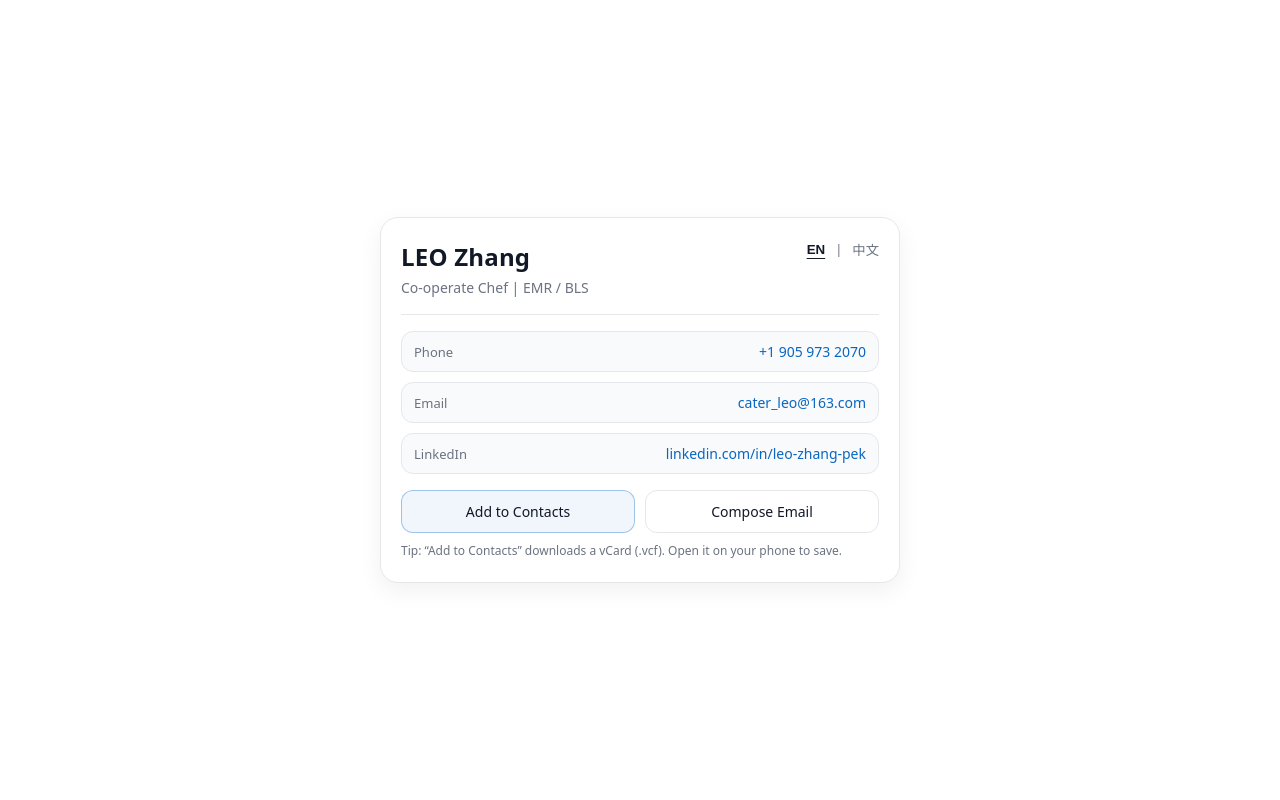
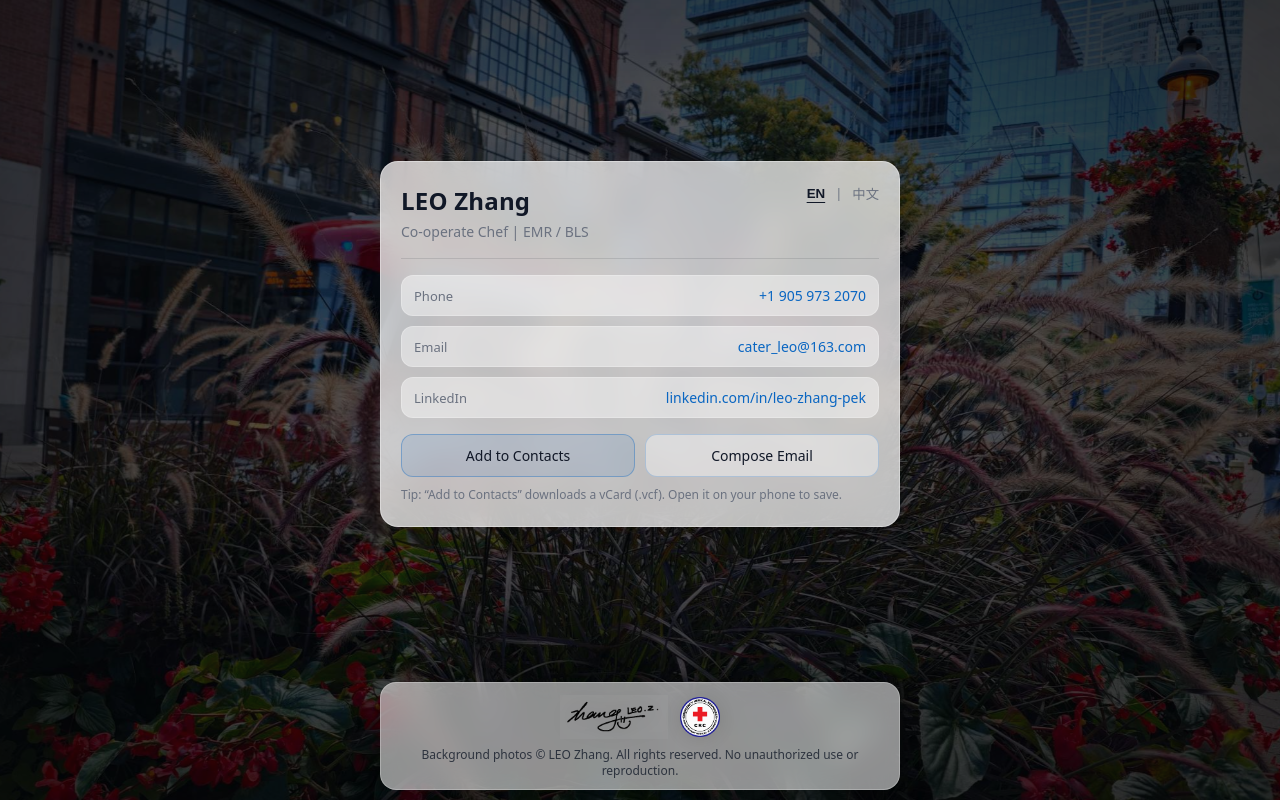
Before and after one commit to Mr-LEO-Zhang/leozhang-pro_web, a plain HTML site: page index.html in a window 1280 px wide. Drawn offline with Linux system fonts and the light colour scheme.

Commit message:
Update index.html

```diff
--- a/index.html
+++ b/index.html
@@ -8,40 +8,114 @@
 
   <style>
     :root{
-      --bg:#ffffff;
       --text:#111827;
       --muted:#6b7280;
-      --line:#e5e7eb;
-      --link:#0A66C2; /* LinkedIn blue */
-      --chip:#f9fafb;
-      --chipText:#111827;
-      --chipBorder:#e5e7eb;
+      --line:rgba(255,255,255,.22);
+      --link:#0A66C2;
+
+      /* Glass */
+      --card-bg: rgba(255,255,255,0.72);
+      --card-border: rgba(255,255,255,0.35);
+      --card-shadow: 0 10px 30px rgba(0,0,0,.20);
+
+      /* Footer glass */
+      --footer-bg: rgba(255,255,255,0.55);
+      --footer-border: rgba(255,255,255,0.25);
+
+      --chip-bg: rgba(255,255,255,0.45);
+      --chip-border: rgba(255,255,255,0.22);
       --shadow: 0 8px 24px rgba(17,24,39,.06);
+
+      --bg-dim-1: rgba(0,0,0,.34);
+      --bg-dim-2: rgba(0,0,0,.70);
     }
 
     *{box-sizing:border-box}
+
     body{
       margin:0;
-      font-family: ui-sans-serif, system-ui, -apple-system, Segoe UI, Roboto, Helvetica, Arial, "Noto Sans", "Apple Color Emoji","Segoe UI Emoji";
-      background: var(--bg);
       color: var(--text);
+      font-family: ui-sans-serif, system-ui, -apple-system, "SF Pro Display", "SF Pro Text",
+                   "Segoe UI", Roboto, Helvetica, Arial, "Noto Sans", "PingFang SC",
+                   "Hiragino Sans GB", "Microsoft YaHei", sans-serif;
+      background:#0b1020;
+      overflow-x:hidden;
     }
 
+    /* ===== Background slideshow (9 images) ===== */
+    .bg{
+      position:fixed;
+      inset:0;
+      z-index:-2;
+      overflow:hidden;
+      background:#0b1020;
+    }
+    .bg-slide{
+      position:absolute;
+      inset:0;
+      background-size:cover;
+      background-position:center;
+      opacity:0;
+      transform:scale(1.03);
+      filter:saturate(1.05) contrast(1.02);
+      animation: fade 45s infinite;
+    }
+    /* Make sure images are in the same folder as index.html */
+    .bg-slide.s1{ background-image:url("./image_01.jpg"); animation-delay: 0s; }
+    .bg-slide.s2{ background-image:url("./image_02.jpg"); animation-delay: 5s; }
+    .bg-slide.s3{ background-image:url("./image_03.jpg"); animation-delay: 10s; }
+    .bg-slide.s4{ background-image:url("./image_04.jpg"); animation-delay: 15s; }
+    .bg-slide.s5{ background-image:url("./image_05.jpg"); animation-delay: 20s; }
+    .bg-slide.s6{ background-image:url("./image_06.jpg"); animation-delay: 25s; }
+    .bg-slide.s7{ background-image:url("./image_07.jpg"); animation-delay: 30s; }
+    .bg-slide.s8{ background-image:url("./image_08.jpg"); animation-delay: 35s; }
+    .bg-slide.s9{ background-image:url("./image_09.jpg"); animation-delay: 40s; }
+
+    @keyframes fade{
+      0%   { opacity:0; }
+      6%   { opacity:.62; }
+      18%  { opacity:.62; }
+      24%  { opacity:0; }
+      100% { opacity:0; }
+    }
+
+    /* Dark overlay for readability */
+    .bg::after{
+      content:"";
+      position:absolute;
+      inset:0;
+      background: radial-gradient(ellipse at center, var(--bg-dim-1), var(--bg-dim-2));
+      z-index:1;
+    }
+
+    /* Respect reduced motion */
+    @media (prefers-reduced-motion: reduce){
+      .bg-slide{ animation:none !important; opacity:.62 !important; }
+    }
+
+    /* ===== Layout ===== */
     .wrap{
       min-height:100vh;
       display:flex;
       align-items:center;
       justify-content:center;
       padding: 28px 18px;
+
+      /* Reserve space so the fixed footer never covers content */
+      padding-bottom: calc(140px + env(safe-area-inset-bottom));
     }
 
     .card{
       width: min(520px, 100%);
-      border: 1px solid var(--line);
       border-radius: 18px;
-      box-shadow: var(--shadow);
       padding: 22px 20px;
-      background:#fff;
+
+      background: var(--card-bg);
+      backdrop-filter: blur(14px) saturate(1.2);
+      -webkit-backdrop-filter: blur(14px) saturate(1.2);
+
+      border: 1px solid var(--card-border);
+      box-shadow: var(--card-shadow);
     }
 
     .top{
@@ -54,7 +128,7 @@
     .lang{
       display:flex;
       gap:10px;
-      font-size: 13px;
+      font-size:13px;
       user-select:none;
       white-space:nowrap;
     }
@@ -67,7 +141,7 @@
     }
     .lang button.active{
       color: var(--text);
-      font-weight: 600;
+      font-weight: 700;
       text-decoration: underline;
       text-underline-offset: 4px;
     }
@@ -87,7 +161,7 @@
 
     .divider{
       height:1px;
-      background: var(--line);
+      background: rgba(17,24,39,.12);
       margin: 16px 0;
     }
 
@@ -106,8 +180,8 @@
       justify-content:space-between;
       gap: 14px;
       padding: 10px 12px;
-      border: 1px solid var(--chipBorder);
-      background: var(--chip);
+      border: 1px solid var(--chip-border);
+      background: var(--chip-bg);
       border-radius: 12px;
     }
 
@@ -147,8 +221,8 @@
       gap:8px;
       padding: 11px 12px;
       border-radius: 12px;
-      border: 1px solid var(--chipBorder);
-      background: #fff;
+      border: 1px solid rgba(10,102,194,.22);
+      background: rgba(255,255,255,.40);
       color: var(--text);
       cursor:pointer;
       text-decoration:none;
@@ -158,34 +232,112 @@
 
     .btn.primary{
       border-color: rgba(10,102,194,.35);
-      background: rgba(10,102,194,.06);
+      background: rgba(10,102,194,.10);
     }
 
-    .foot{
+    .footnote{
       margin-top: 10px;
       color: var(--muted);
       font-size: 12px;
       line-height: 1.4;
     }
 
+    /* ===== Fixed footer with logos + copyright ===== */
+    .footer{
+      position: fixed;
+      left: 50%;
+      transform: translateX(-50%);
+      bottom: calc(10px + env(safe-area-inset-bottom));
+      width: min(520px, calc(100% - 36px));
+      z-index: 10;
+
+      display:flex;
+      flex-direction:column;
+      align-items:center;
+      gap: 8px;
+
+      padding: 12px 12px 10px 12px;
+      border-radius: 16px;
+
+      background: var(--footer-bg);
+      backdrop-filter: blur(12px) saturate(1.2);
+      -webkit-backdrop-filter: blur(12px) saturate(1.2);
+
+      border: 1px solid var(--footer-border);
+      box-shadow: 0 10px 28px rgba(0,0,0,.22);
+    }
+
+    .logos{
+      display:flex;
+      align-items:center;
+      justify-content:center;
+      gap: 12px;
+      width: 100%;
+    }
+
+    .logo{
+      display:block;
+      height: 44px; /* base height (desktop) */
+      width: auto;
+      max-width: 46%;
+      object-fit: contain;
+      filter: drop-shadow(0 2px 10px rgba(0,0,0,.12));
+    }
+
+    /* Make EMR badge slightly smaller so it feels secondary */
+    .logo.emr{ height: 40px; opacity: .98; }
+
+    .copyright{
+      text-align:center;
+      font-size: 12px;
+      color: rgba(17,24,39,.78);
+      line-height: 1.35;
+      padding: 0 6px;
+    }
+
+    /* Responsive tweaks */
+    @media (max-width: 420px){
+      .logo{ height: 36px; }
+      .logo.emr{ height: 34px; }
+      .copyright{ font-size: 11px; }
+      .wrap{ padding-bottom: calc(126px + env(safe-area-inset-bottom)); }
+    }
+
+    /* Dark mode */
     @media (prefers-color-scheme: dark){
       :root{
-        --bg:#0b1020;
         --text:#e5e7eb;
-        --muted:#9ca3af;
-        --line:#1f2937;
-        --chip:#0f172a;
-        --chipText:#e5e7eb;
-        --chipBorder:#1f2937;
-        --shadow: 0 10px 28px rgba(0,0,0,.35);
+        --muted:#cbd5e1;
+        --card-bg: rgba(17, 24, 39, 0.62);
+        --card-border: rgba(255,255,255,0.10);
+        --footer-bg: rgba(17, 24, 39, 0.52);
+        --footer-border: rgba(255,255,255,0.08);
+        --chip-bg: rgba(17, 24, 39, 0.40);
+        --chip-border: rgba(255,255,255,0.10);
+        --bg-dim-1: rgba(0,0,0,.30);
+        --bg-dim-2: rgba(0,0,0,.78);
       }
-      .card{background:#0b1020;}
-      .btn{background:#0b1020;color:var(--text);}
+      .divider{ background: rgba(255,255,255,.10); }
+      .copyright{ color: rgba(229,231,235,.85); }
+      .btn{ background: rgba(17,24,39,.35); }
     }
   </style>
 </head>
 
 <body>
+  <!-- Background slideshow -->
+  <div class="bg" aria-hidden="true">
+    <div class="bg-slide s1"></div>
+    <div class="bg-slide s2"></div>
+    <div class="bg-slide s3"></div>
+    <div class="bg-slide s4"></div>
+    <div class="bg-slide s5"></div>
+    <div class="bg-slide s6"></div>
+    <div class="bg-slide s7"></div>
+    <div class="bg-slide s8"></div>
+    <div class="bg-slide s9"></div>
+  </div>
+
   <div class="wrap">
     <main class="card" aria-label="Digital business card">
       <div class="top">
@@ -233,11 +385,24 @@
         <a class="btn" href="mailto:cater_leo@163.com" id="btn-email">Compose Email</a>
       </div>
 
-      <div class="foot" id="footnote">
+      <div class="footnote" id="footnote">
         Tip: “Add to Contacts” downloads a vCard (.vcf). Open it on your phone to save.
       </div>
     </main>
   </div>
+
+  <!-- Fixed footer (always visible) -->
+  <footer class="footer" aria-label="Logos and copyright">
+    <div class="logos">
+      <!-- Personal signature logo first -->
+      <img class="logo personal" src="./Logo.png" alt="Personal signature logo" />
+      <!-- EMR logo second -->
+      <img class="logo emr" src="./CRC_EMR_LOGO.png" alt="CRC Emergency Medical Responder badge" />
+    </div>
+    <div class="copyright" id="copyright">
+      Background photos © LEO Zhang. All rights reserved. No unauthorized use or reproduction.
+    </div>
+  </footer>
 
   <script>
     function setLang(lang){
@@ -259,6 +424,9 @@
 
         document.getElementById('footnote').textContent =
           'Tip: “Add to Contacts” downloads a vCard (.vcf). Open it on your phone to save.';
+
+        document.getElementById('copyright').textContent =
+          'Background photos © LEO Zhang. All rights reserved. No unauthorized use or reproduction.';
       } else {
         document.documentElement.lang = 'zh-CN';
         document.getElementById('name').textContent = '张 Leo';
@@ -273,6 +441,9 @@
 
         document.getElementById('footnote').textContent =
           '提示：点击“保存到通讯录”会下载联系人名片（.vcf），在手机上打开即可添加联系人。';
+
+        document.getElementById('copyright').textContent =
+          '背景图片版权归 LEO Zhang 所有。未经授权，任何人不得盗取、转载或用于其他用途。';
       }
     }
   </script>
```
